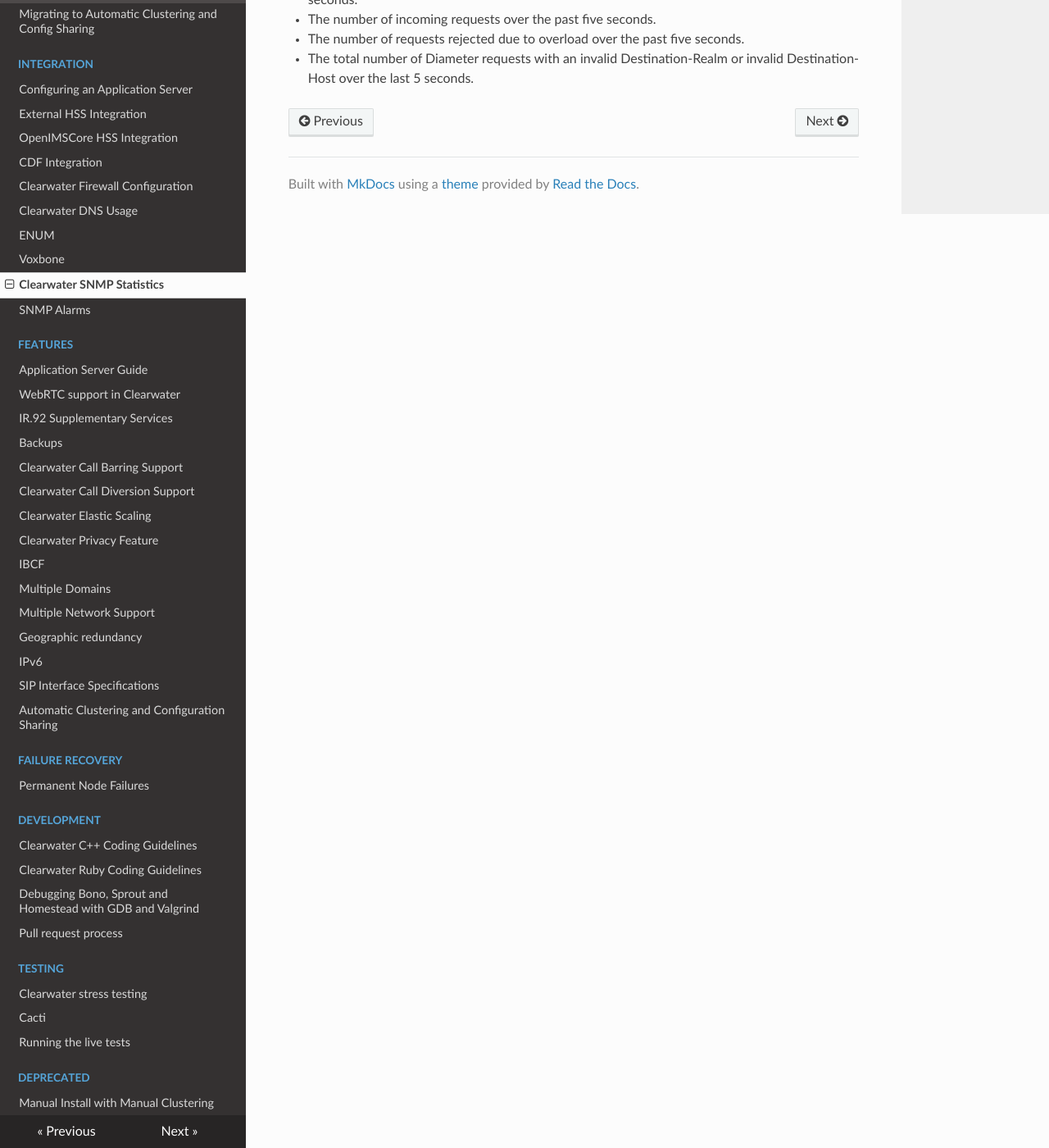
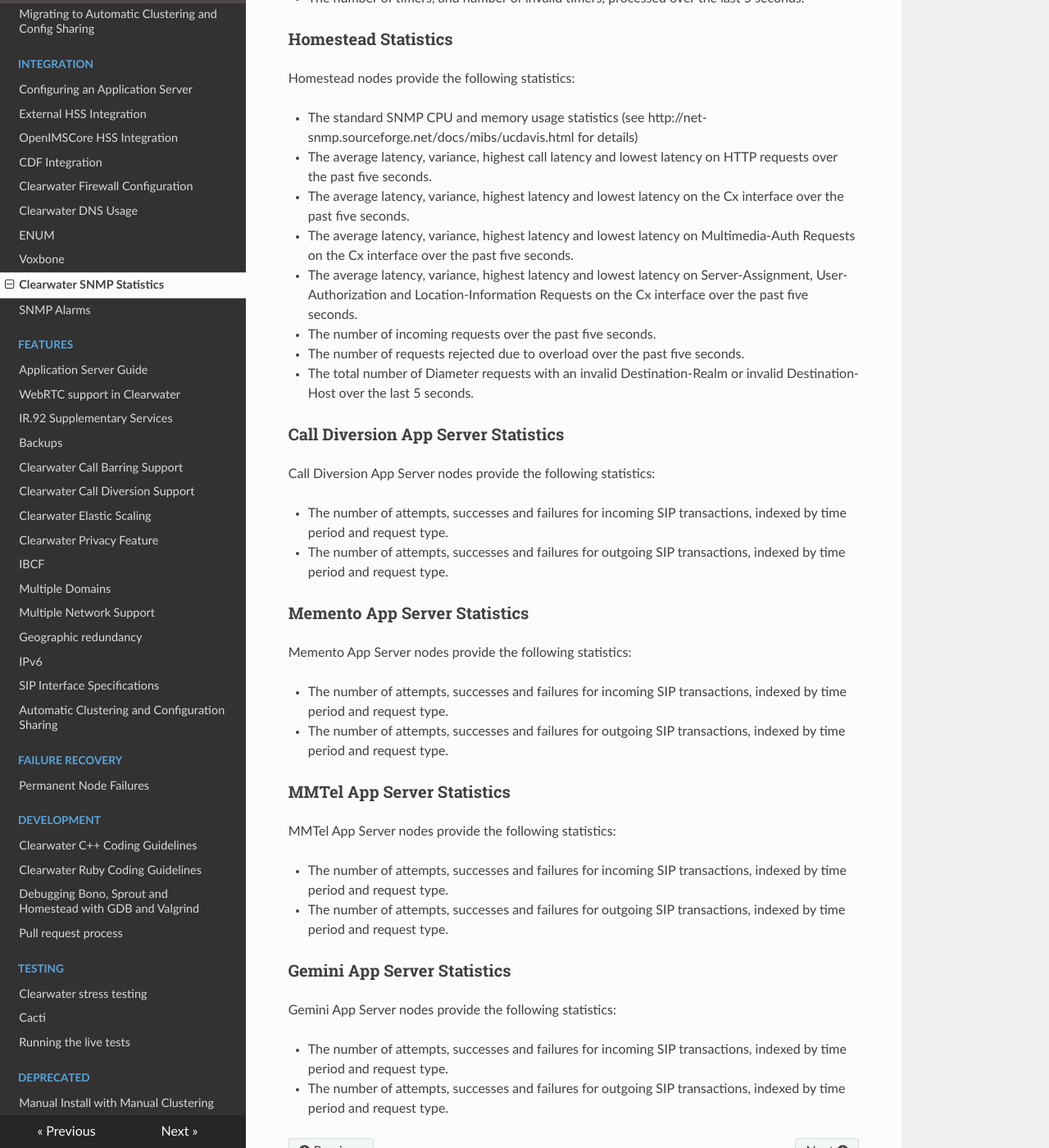
Before and after one commit to Metaswitch/clearwater-readthedocs, an MkDocs documentation site: the page built from docs/Clearwater_SNMP_Statistics.md, in a window 1280 px wide and 1400 px high, scrolled down 3309 px. Shown: the whole window at 82% size. Built offline with MkDocs 1.6.1, drawn with Linux system fonts in a browser that asks for light colours; nearby versions of some CDN libraries; old or Windows-style settings are respelled for this version of MkDocs; some of the changed text lies outside the part shown.

Commit message:
SNMP SIP transaction stats

```diff
--- a/docs/Clearwater_SNMP_Statistics.md
+++ b/docs/Clearwater_SNMP_Statistics.md
@@ -1,4 +1,4 @@
-Clearwater provides a set of statistics about the performance of each Clearwater nodes over SNMP. Currently, this is available on Bono, Sprout, Ralf and Homestead nodes.
+Clearwater provides a set of statistics about the performance of each Clearwater nodes over SNMP. Currently, this is available on Bono, Sprout, Ralf and Homestead nodes, and the MMTel, Call Diversion, Memento and Gemini Application Server nodes.
 
 ## Configuration
 
@@ -60,6 +60,8 @@ Sprout nodes provide the following statistics:
 * The number of attempts, successes and failures for third-party de-registrations, indexed by time period.
 * The number of attempts, successes and failures for AKA authentications on register requests, indexed by time period (AKA authentication attempts with a correct response but that fail due to the sequence number in the nonce being out of sync are counted as successes).
 * The number of attempts, successes and failures for SIP digest authentications on register requests, indexed by time period (authentication attempts with a correct response but that fail due to being stale are counted as failures).
+* The number of attempts, successes and failures for authentications on non-register requests, indexed by time period.
+* The number of requests routed according to a pre-loaded route, indexed by time period.
 * The number of parallel TCP connections to each Homestead node.
 * The number of parallel TCP connections to each Homer node.
 * The number of incoming SIP requests, indexed by time period.
@@ -70,6 +72,12 @@ Sprout nodes provide the following statistics:
 * The transfer rate (in bytes/second) of data during this resynchronization, over the last 5 seconds (overall, and per bucket).
 * The number of remaining nodes to query during the current Chronos scaling operation.
 * The number of timers, and number of invalid timers, processed over the last 5 seconds.
+* The number of attempts, successes and failures for incoming SIP transactions for the ICSCF, indexed by time period and request type.
+* The number of attempts, successes and failures for outgoing SIP transactions for the ICSCF, indexed by time period and request type.
+* The number of attempts, successes and failures for incoming SIP transactions for the SCSCF, indexed by time period and request type.
+* The number of attempts, successes and failures for outgoing SIP transactions for the SCSCF, indexed by time period and request type.
+* The number of attempts, successes and failures for incoming SIP transactions for the BGCF, indexed by time period and request type.
+* The number of attempts, successes and failures for outgoing SIP transactions for the BGCF, indexed by time period and request type.
 
 ### Ralf statistics
 
@@ -94,3 +102,31 @@ Homestead nodes provide the following statistics:
 * The number of incoming requests over the past five seconds.
 * The number of requests rejected due to overload over the past five seconds.
 * The total number of Diameter requests with an invalid Destination-Realm or invalid Destination-Host over the last 5 seconds.
+
+### Call Diversion App Server Statistics
+
+Call Diversion App Server nodes provide the following statistics:
+
+* The number of attempts, successes and failures for incoming SIP transactions, indexed by time period and request type.
+* The number of attempts, successes and failures for outgoing SIP transactions, indexed by time period and request type.
+
+### Memento App Server Statistics
+
+Memento App Server nodes provide the following statistics:
+
+* The number of attempts, successes and failures for incoming SIP transactions, indexed by time period and request type.
+* The number of attempts, successes and failures for outgoing SIP transactions, indexed by time period and request type.
+
+### MMTel App Server Statistics
+
+MMTel App Server nodes provide the following statistics:
+
+* The number of attempts, successes and failures for incoming SIP transactions, indexed by time period and request type.
+* The number of attempts, successes and failures for outgoing SIP transactions, indexed by time period and request type.
+
+### Gemini App Server Statistics
+
+Gemini App Server nodes provide the following statistics:
+
+* The number of attempts, successes and failures for incoming SIP transactions, indexed by time period and request type.
+* The number of attempts, successes and failures for outgoing SIP transactions, indexed by time period and request type.
```
